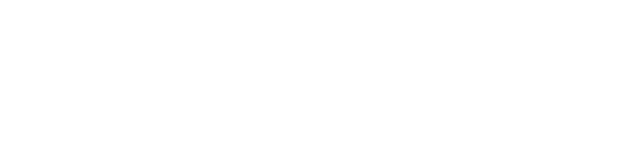
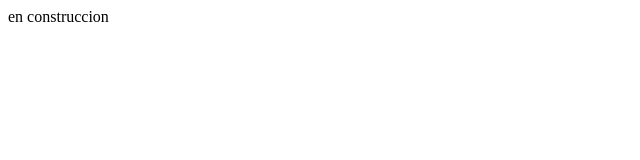
Before and after one commit to lfa2021/CV-online, a plain HTML site: page index.html in a window 1280 px wide. Shown: the whole page, without its empty margins (0-640 px from the left). Drawn offline with Linux system fonts and the light colour scheme.

Commit message:
soy lara

```diff
--- a/index.html
+++ b/index.html
@@ -6,6 +6,6 @@
     <title>Página en Construcción by Lara Antolini</title>
 </head>
 <body>
-
+    en construccion
 </body>
 </html>
```
